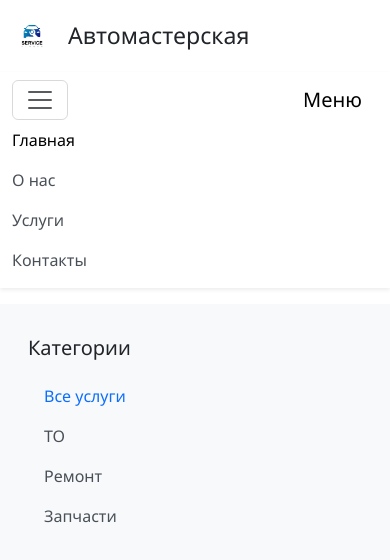
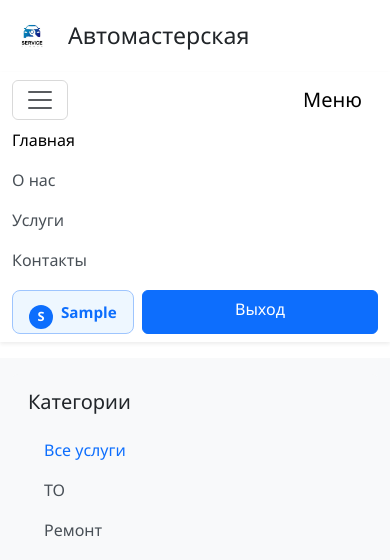
Before and after one commit to eskealexey/dasauto, a Django app: page / in a window 390 px wide, after a click that opens the changed part. Shown: the top 560 px of the page. Run offline with Django 5.2, Linux system fonts and the light colour scheme; the visitor is signed in with stand-in values (Sample User, id 1).

Commit message:
system registration_4

```diff
--- a/dasauto/accounts/views.py
+++ b/dasauto/accounts/views.py
@@ -36,7 +36,7 @@ def login_view(request):
             if user is not None:
                 login(request, user)
                 messages.success(request, f'Добро пожаловать, {username}!')
-                return redirect('profile')
+                return redirect('home')
     else:
         form = CustomAuthenticationForm()
 
--- a/dasauto/dasauto/settings.py
+++ b/dasauto/dasauto/settings.py
@@ -137,5 +137,5 @@ DEFAULT_AUTO_FIELD = 'django.db.models.BigAutoField'
 
 # Настройки аутентификации
 LOGIN_URL = 'login'
-LOGIN_REDIRECT_URL = 'profile'
+LOGIN_REDIRECT_URL = 'home'
 LOGOUT_REDIRECT_URL = 'home'
--- a/dasauto/static/css/style.css
+++ b/dasauto/static/css/style.css
@@ -63,3 +63,22 @@
         max-width: 78%;
       }
     }
+    @media (max-width: 767px) {
+    .navbar .d-flex {
+        margin-top: 10px;
+        justify-content: center;
+        width: 100%;
+    }
+
+    .navbar .btn {
+        flex: 1;
+        text-align: center;
+    }
+}
+ /* Плавное подчёркивание при наведении */
+  a.text-primary:hover {
+    text-decoration: none;
+    background-color: #dbedff;
+    transform: translateY(-1px);
+    box-shadow: 0 2px 6px rgba(0, 123, 255, 0.15);
+  }
--- a/dasauto/templates/base.html
+++ b/dasauto/templates/base.html
@@ -50,12 +50,13 @@
             <span class="navbar-toggler-icon"></span>
         </button>
 
-      <!-- Логотип/название меню (необязательно) -->
+        <!-- Логотип/название (видно на мобильных) -->
         <a class="navbar-brand d-md-none" href="#">Меню</a>
 
-      <!-- Пункты меню -->
+        <!-- Меню и кнопки -->
         <div class="collapse navbar-collapse" id="mainNavbar">
-        <ul class="navbar-nav me-auto">
+            <!-- Левая часть - меню -->
+            <ul class="navbar-nav me-auto mb-2 mb-md-0">
                 <li class="nav-item">
                     <a class="nav-link {% if request.resolver_match.url_name == 'home' %}active{% endif %}"
                        href="{% url 'home' %}">Главная</a>
@@ -73,6 +74,42 @@
                        href="#">Контакты</a>
                 </li>
             </ul>
+
+            <!-- Правая часть - кнопки входа и регистрации -->
+             {% if user.is_authenticated %}
+            <div class="d-flex">
+                <a href="{% url 'profile' %}"
+                   class="text-decoration-none d-inline-flex align-items-center gap-2 py-1 px-3
+                          rounded-3 fw-semibold text-primary border border-primary-subtle"
+                   style="font-size: 0.95rem; background-color: #eef7ff; transition: all 0.2s ease-in-out;">
+                  <span class="d-flex align-items-center justify-content-center
+                                rounded-circle bg-primary text-white"
+                        style="width: 24px; height: 24px; font-size: 0.8rem;">
+                    {% if user.first_name %}
+                      {{ user.first_name|first|upper }}
+                    {% else %}
+                      {{ user.username|first|upper }}
+                    {% endif %}
+                  </span>
+                  <span>
+                    {% if user.first_name %}
+                      {{ user.first_name }}
+                    {% else %}
+                      {{ user.username }}
+                    {% endif %}
+                  </span>
+                </a>
+                  &nbsp;&nbsp;
+                <a href="{% url 'logout' %}" class="btn btn-primary">Выход</a>
+            </div>
+
+            {% else %}
+            <div class="d-flex">
+                <a href="{% url 'login' %}" class="btn btn-outline-primary me-2">Войти</a>
+                <a href="{% url 'register' %}" class="btn btn-primary">Регистрация</a>
+            </div>
+            {% endif %}
+
         </div>
     </div>
 </nav>
@@ -82,6 +119,8 @@
     <div class="container">
       <div class="row g-3">
         <!-- Левая колонка: 20% -->
+          <!-- Боковое меню -->
+          {% if user.is_authenticated %}
             <div class="col-12 col-left-fixed">
               <div class="bg-light rounded p-3 h-100 h-100-inner">
                 <h5 class="mb-3">Категории</h5>
@@ -93,7 +132,16 @@
                 </nav>
               </div>
             </div>
+          {% else %}
+            <div class="col-12 col-left-fixed">
+              <div class="bg-light rounded p-3 h-100 h-100-inner">
+                <h5 class="mb-3">&nbsp;</h5>
+                <nav class="nav flex-column" aria-label="Боковое меню">
 
+                </nav>
+              </div>
+            </div>
+          {% endif %}
         <!-- Правая колонка: 80% -->
         <div class="col-12 col-right-flex">
           <div class="bg-white rounded shadow-sm p-4 h-100 h-100-inner">
--- a/dasauto/templates/main/main.html
+++ b/dasauto/templates/main/main.html
@@ -16,7 +16,13 @@
                             <i class="bi bi-person-check fs-4 me-3"></i>
                             <div class="text-start">
                                 <h5 class="alert-heading mb-1">Вы авторизованы</h5>
-                                <p class="mb-0">Приветствуем, <strong>{{ user.username }}</strong>!</p>
+                                <p class="mb-0">Приветствуем, <strong>
+                                    {% if user.first_name %}
+                                        {{ user.first_name }}
+                                    {% else %}
+                                        {{ user.username }}
+                                    {% endif %}
+                                </strong>!</p>
                             </div>
                         </div>
                     </div>
```
Lines whose indentation alone changed are shown as unchanged.
